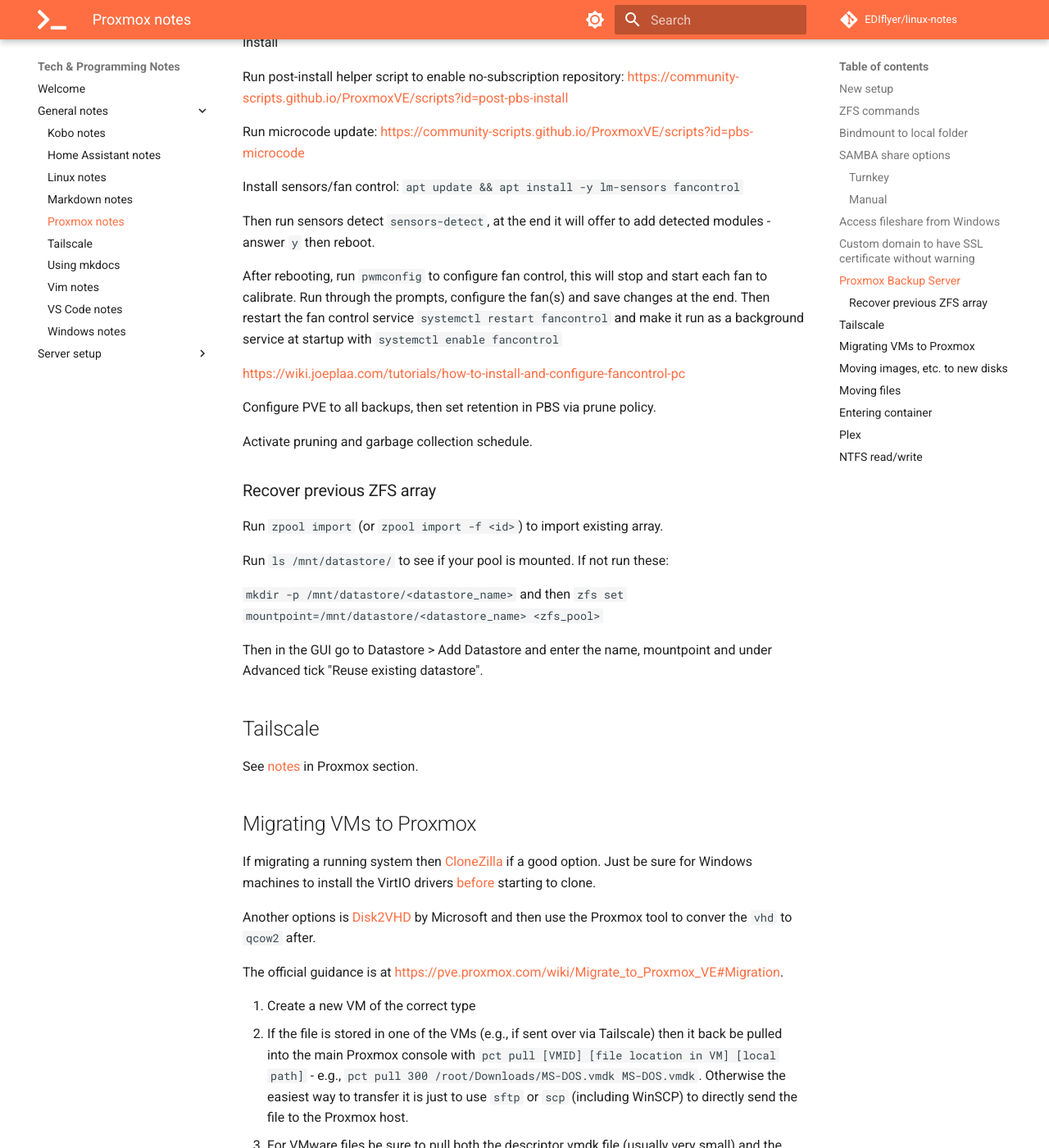
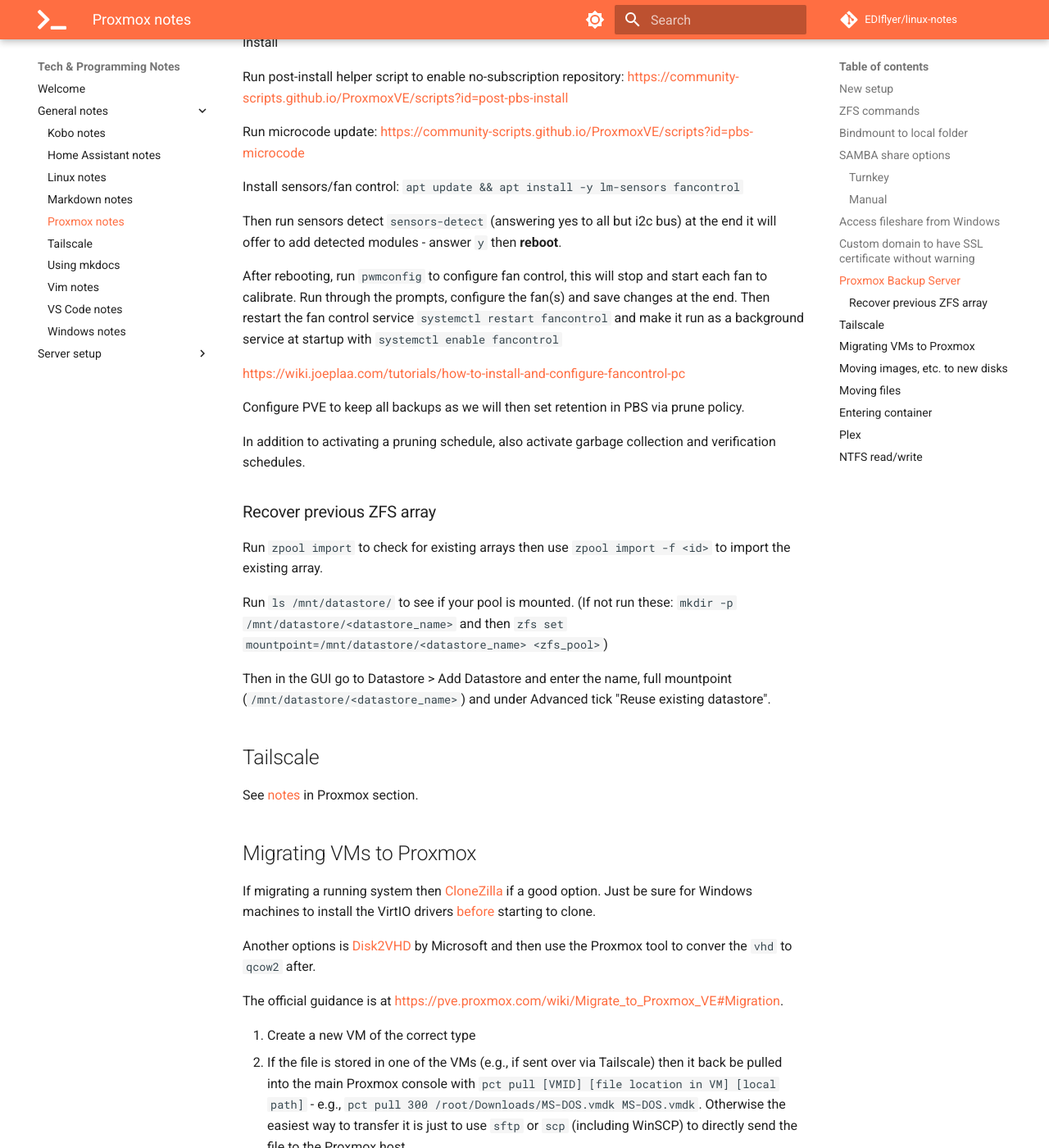
Before and after one commit to EDIflyer/linux-notes, an MkDocs documentation site: the page built from docs/general-notes/proxmox_notes.md, in a window 1280 px wide and 1400 px high, scrolled down 3259 px. Shown: the whole window at 82% size. Built offline with MkDocs 1.6.1 and Material for MkDocs 9.7.7, drawn with Linux system fonts in a browser that asks for light colours; comment, search, counter and statistics services are not loaded.

Commit message:
docs: update PBS setup notes

```diff
--- a/docs/general-notes/proxmox_notes.md
+++ b/docs/general-notes/proxmox_notes.md
@@ -89,24 +89,22 @@ Run microcode update: https://community-scripts.github.io/ProxmoxVE/scripts?id=p
 
 Install sensors/fan control: `apt update && apt install -y lm-sensors fancontrol`
 
-Then run sensors detect `sensors-detect`, at the end it will offer to add detected modules - answer `y` then reboot.
+Then run sensors detect `sensors-detect` (answering yes to all but i2c bus) at the end it will offer to add detected modules - answer `y` then **reboot**.
 
 After rebooting, run `pwmconfig` to configure fan control, this will stop and start each fan to calibrate.  Run through the prompts, configure the fan(s) and save changes at the end.  Then restart the fan control service `systemctl restart fancontrol` and make it run as a background service at startup with `systemctl enable fancontrol`
 
 https://wiki.joeplaa.com/tutorials/how-to-install-and-configure-fancontrol-pc
 
-Configure PVE to all backups, then set retention in PBS via prune policy.
+Configure PVE to keep all backups as we will then set retention in PBS via prune policy.
 
-Activate pruning and garbage collection schedule.
+In addition to activating a pruning schedule, also activate garbage collection and verification schedules.
 
 ### Recover previous ZFS array
-Run `zpool import` (or `zpool import -f <id>`) to import existing array.
+Run `zpool import` to check for existing arrays then use `zpool import -f <id>` to import the existing array.
 
-Run `ls /mnt/datastore/` to see if your pool is mounted. If not run these:
+Run `ls /mnt/datastore/` to see if your pool is mounted. (If not run these: `mkdir -p /mnt/datastore/<datastore_name>` and then `zfs set mountpoint=/mnt/datastore/<datastore_name> <zfs_pool>`)
 
-`mkdir -p /mnt/datastore/<datastore_name>` and then `zfs set mountpoint=/mnt/datastore/<datastore_name> <zfs_pool>`
-
-Then in the GUI go to Datastore > Add Datastore and enter the name, mountpoint and under Advanced tick "Reuse existing datastore".
+Then in the GUI go to Datastore > Add Datastore and enter the name, full mountpoint (`/mnt/datastore/<datastore_name>`) and under Advanced tick "Reuse existing datastore".
 
 ## Tailscale
 See [notes](tailscale.md#setting-up-in-proxmox-within-a-linux-lxc) in Proxmox section.
```
